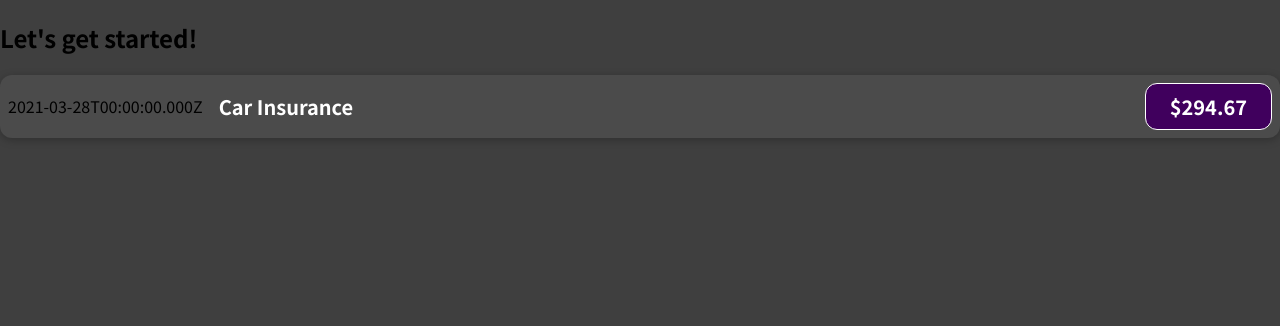
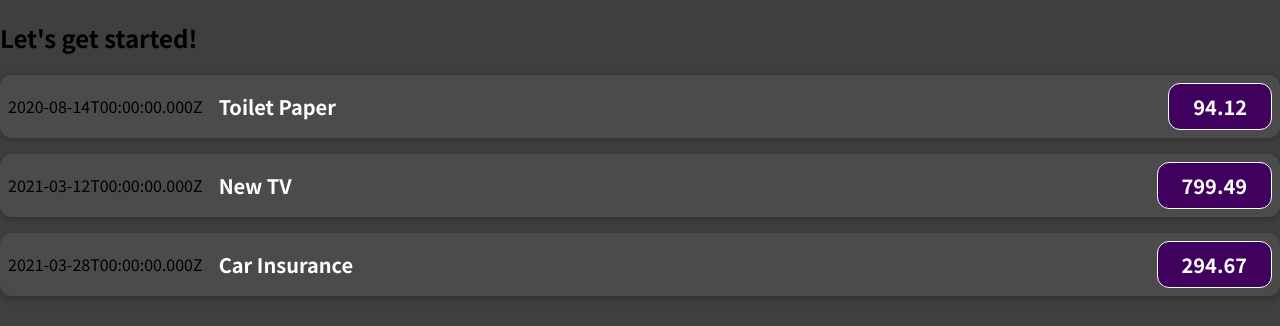
Before and after one commit to Piperski13/react-expenses-tracker, a JavaScript app: page / in a window 1280 px wide. Shown: the top 326 px of the page. Built offline with nearby package versions, Linux system fonts and the light colour scheme.

Commit message:
Added props

```diff
--- a/src/App.js
+++ b/src/App.js
@@ -1,9 +1,46 @@
 import ExpenseItem from "./components/ExpenseItem.js";
+
+const expenses = [
+  {
+    id: "e1",
+    title: "Toilet Paper",
+    amount: 94.12,
+    date: new Date(2020, 7, 14),
+  },
+  { id: "e2", title: "New TV", amount: 799.49, date: new Date(2021, 2, 12) },
+  {
+    id: "e3",
+    title: "Car Insurance",
+    amount: 294.67,
+    date: new Date(2021, 2, 28),
+  },
+  {
+    id: "e4",
+    title: "New Desk (Wooden)",
+    amount: 450,
+    date: new Date(2021, 5, 12),
+  },
+];
+
 function App() {
   return (
     <div>
       <h2>Let's get started!</h2>
-      <ExpenseItem></ExpenseItem>
+      <ExpenseItem
+        title={expenses[0].title}
+        amount={expenses[0].amount}
+        date={expenses[0].date}
+      ></ExpenseItem>
+      <ExpenseItem
+        title={expenses[1].title}
+        amount={expenses[1].amount}
+        date={expenses[1].date}
+      ></ExpenseItem>
+      <ExpenseItem
+        title={expenses[2].title}
+        amount={expenses[2].amount}
+        date={expenses[2].date}
+      ></ExpenseItem>
     </div>
   );
 }
--- a/src/components/ExpenseItem.js
+++ b/src/components/ExpenseItem.js
@@ -1,15 +1,12 @@
 import "./ExpenseItem.css";
 
-function ExpenseItem() {
-  const expenseDate = new Date(2021, 2, 28);
-  const expenseInsurance = "Car Insurance";
-  const expenseAmount = 294.67;
+function ExpenseItem(props) {
   return (
     <div className="expense-item">
-      <div>{expenseDate.toISOString()}</div>
+      <div>{props.date.toISOString()}</div>
       <div className="expense-item__description">
-        <h2>{expenseInsurance}</h2>
-        <div className="expense-item__price">${expenseAmount}</div>
+        <h2>{props.title}</h2>
+        <div className="expense-item__price">{props.amount}</div>
       </div>
     </div>
   );
```
